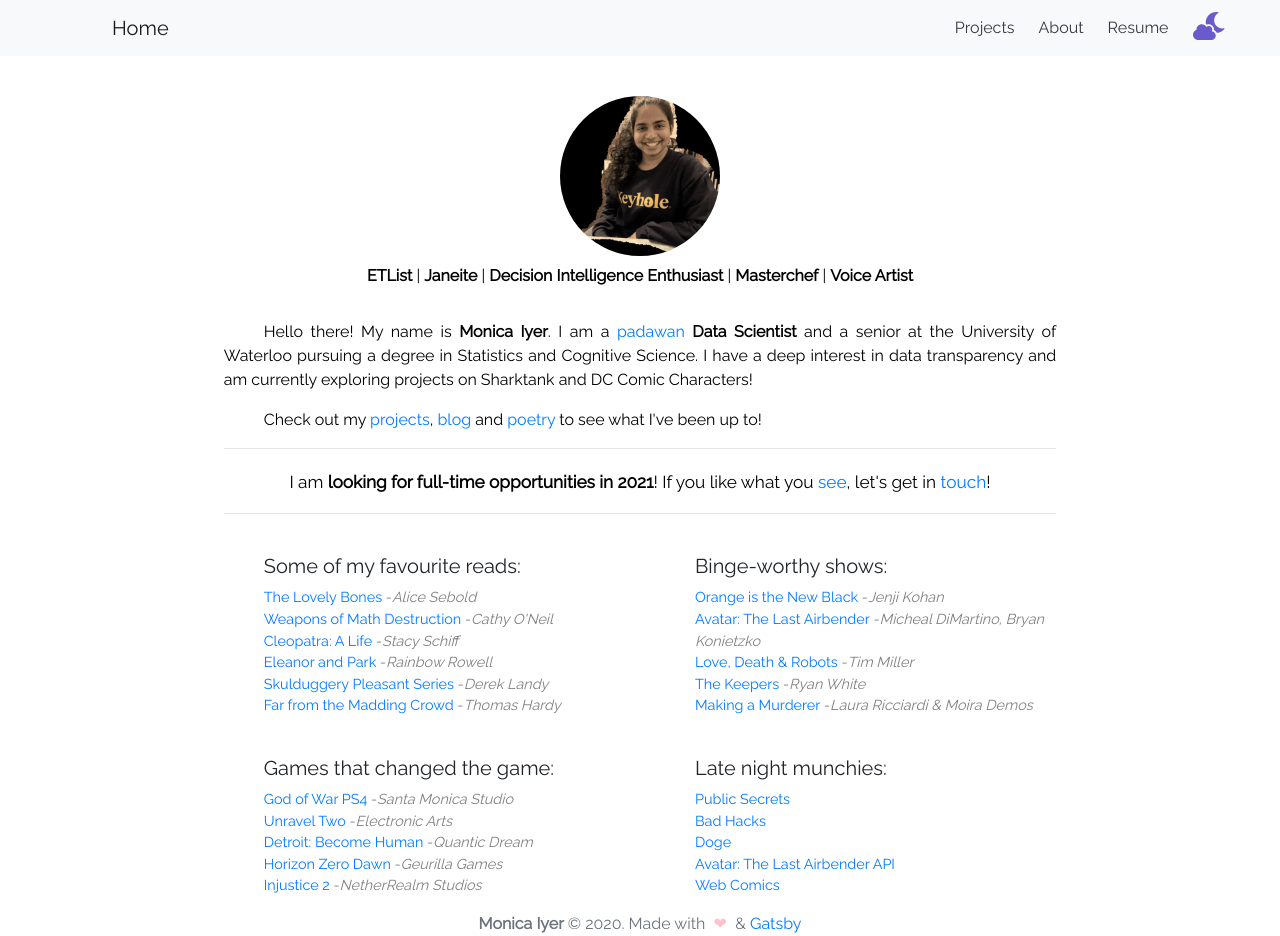
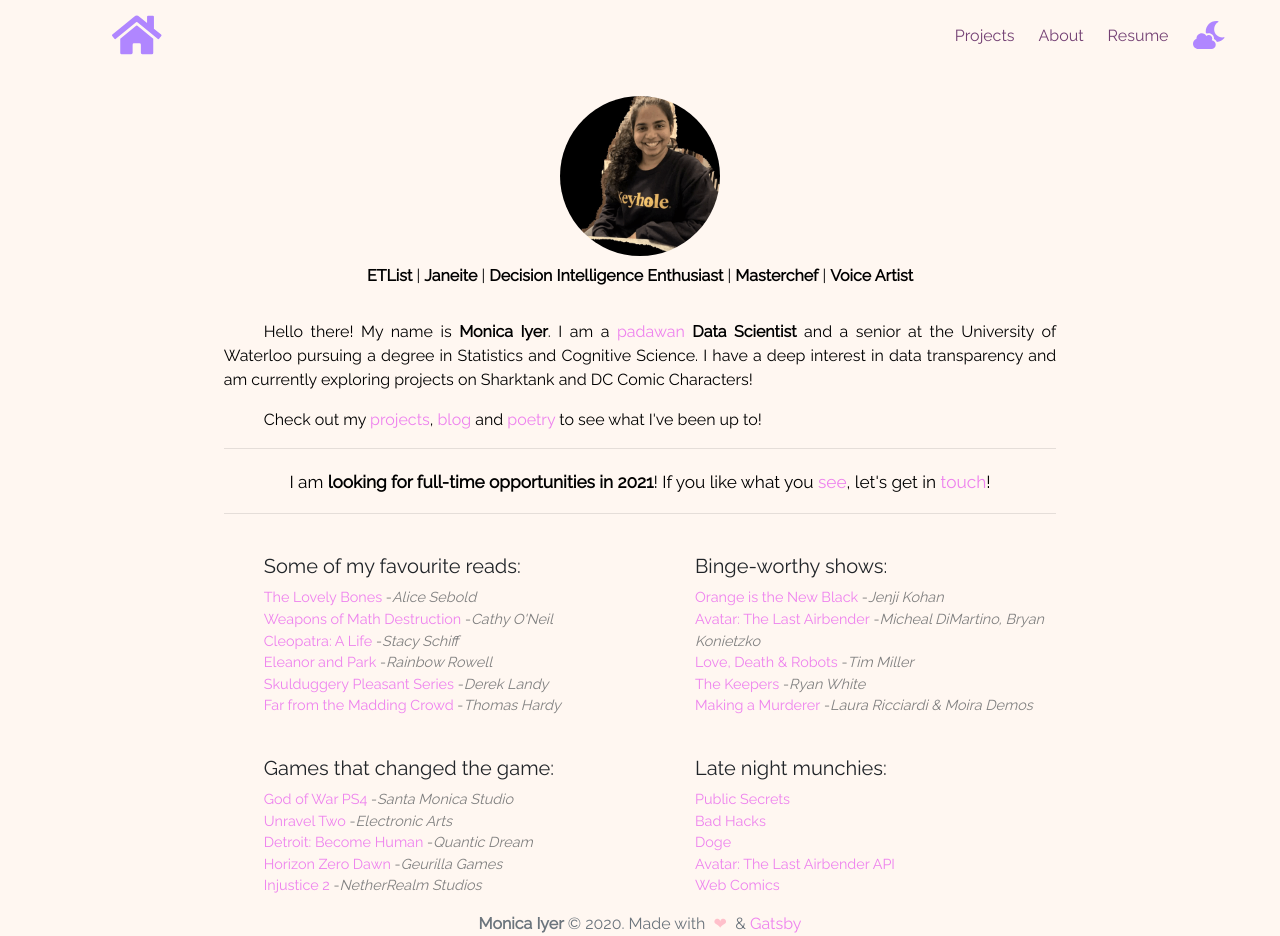
Before and after one commit to monicaiyer/monicaiyer.github.io, a Gatsby site: page /about in a window 1280 px wide. Built offline with nearby package versions, Linux system fonts and the light colour scheme; Gatsby itself is replaced by a stand-in of ours; no server answers.

Commit message:
theme and style changes

```diff
--- a/package.json
+++ b/package.json
@@ -1,7 +1,7 @@
 {
-  "name": "john-doe-starter-site",
+  "name": "monica-iyer-personal-site",
   "private": true,
-  "description": "A personal site built on the bare-bones starter for Gatsby",
+  "description": "Monica Iyer's Personal Website",
   "version": "0.1.0",
   "license": "MIT",
   "scripts": {
--- a/src/components/Navbar.js
+++ b/src/components/Navbar.js
@@ -1,6 +1,6 @@
 import React, { useContext } from "react"
 import ThemeContext from "../utils/theme"
-import { Navbar, Nav, Form } from "react-bootstrap"
+import { Navbar, Nav } from "react-bootstrap"
 import { Link } from "gatsby"
 import "./Fontawesome.js"
 import { FontAwesomeIcon } from "@fortawesome/react-fontawesome"
@@ -10,7 +10,7 @@ export default () => {
   return (
     <Navbar variant={toString()} fixed="top" collapseOnSelect expand="md">
       <Navbar.Brand className="pl-5 ml-5" as={Link} to="/">
-        Home
+        <FontAwesomeIcon icon={["fa", "home"]} className="brand-icon" />
       </Navbar.Brand>
       <Navbar.Toggle aria-controls="responsive-navbar-nav" />
       <Navbar.Collapse
@@ -21,9 +21,6 @@ export default () => {
           <Nav.Link className="ml-2" as={Link} to="/projects" title="Projects">
             Projects
           </Nav.Link>
-          {/* <Nav.Link className="ml-2" as={Link} to="/blog" title="Blog">
-             Experiences
-          </Nav.Link>*/}
           <Nav.Link className="ml-2" as={Link} to="/about" title="About">
             About
           </Nav.Link>
--- a/src/pages/about.js
+++ b/src/pages/about.js
@@ -1,5 +1,5 @@
 import React, { useContext } from "react"
-import { PageLayout, PageTitle } from "../components"
+import { PageLayout } from "../components"
 import { Container, Image } from "react-bootstrap"
 import { Link, graphql } from "gatsby"
 import { ThemeContext, SEO } from "../utils"
@@ -10,10 +10,13 @@ export default ({ data }) => {
       <a rel="noopener noreferrer" href={link}>
         {title}
       </a>
-      {author && <>&nbsp;-<i>{author}</i></>}
+      {author && (
+        <>
+          &nbsp;-<i>{author}</i>
+        </>
+      )}
     </li>
   )
-
 
   const {
     author,
@@ -62,12 +65,23 @@ export default ({ data }) => {
               padawan
             </a>
             &nbsp;
-            <b>{occupation}</b> and a senior at the University of Waterloo pursuing a degree in Statistics and Cognitive Science. I have a
-            deep interest in data transparency and am currently exploring projects on Sharktank and DC Comic Characters!
+            <b>{occupation}</b> and a senior at the University of Waterloo
+            pursuing a degree in Statistics and Cognitive Science. I have a deep
+            interest in data transparency and am currently exploring projects on
+            Sharktank and DC Comic Characters!
           </p>
 
           <p className="i-5">
-            Check out my <Link to="/projects">projects</Link>, <Link to="/blog">blog </Link>and <a href="https://monicaiyer.tumblr.com" target="_blank">poetry</a> to see what I've been up to!
+            Check out my <Link to="/projects">projects</Link>,{" "}
+            <Link to="/blog">blog </Link>and{" "}
+            <a
+              href="https://monicaiyer.tumblr.com"
+              target="_blank"
+              rel="noopener noreferrer"
+            >
+              poetry
+            </a>{" "}
+            to see what I've been up to!
           </p>
         </article>
         <article className="w-75 m-auto">
@@ -76,8 +90,8 @@ export default ({ data }) => {
               <hr />
               <p className="unemployed">
                 <small>
-                  I am <b>looking for full-time opportunities in 2021</b>! If you
-                  like what you <Link to="/resume">see</Link>, let's get
+                  I am <b>looking for full-time opportunities in 2021</b>! If
+                  you like what you <Link to="/resume">see</Link>, let's get
                   in&nbsp;
                   <a
                     href="mailto:monicaiyer@gmail.com"
@@ -94,7 +108,6 @@ export default ({ data }) => {
           <hr />
 
           <div className="text-left row">
-
             <div className="col-6">
               <h5 className="p-0 pl-3 ml-4 watch-list-title pt-4">
                 Some of my favourite reads:
@@ -120,7 +133,6 @@ export default ({ data }) => {
               <ul className="watch-list">{findLinks}</ul>
             </div>
           </div>
-
         </article>
       </Container>
     </PageLayout>
--- a/src/styles/_themes.scss
+++ b/src/styles/_themes.scss
@@ -7,18 +7,20 @@
 
 $themes: (
   light: (
-    backgroundColor: white,
-    footerBackground: white,
-    navBackground: $gray-100,
+    brandIcon: slateblue,
+    backgroundColor: rgb(255, 247, 241),
+    footerBackground: rgb(255, 247, 241),
+    navBackground: rgb(255, 247, 241),
     secondary: $gray-900,
     textColor: $black,
-    firstName: orange,
+    firstName: slateblue,
     lastName: $black,
-    linkHover: $gray-800,
+    linkText: violet,
+    linkHover: rgb(116, 65, 116),
     themeColor: $dark-blue,
     heartColor: pink,
     titleColor: $dark-blue,
-    hrefColor: $dark-blue,
+    hrefColor: black,
     github: $black,
     linkedin: $linkedin-blue,
     ka: $baby-blue,
@@ -29,16 +31,18 @@ $themes: (
     cardBackground: $white,
   ),
   dark: (
-    backgroundColor: #222,
-    footerBackground: #222,
+    brandIcon: violet,
+    backgroundColor: rgb(42, 30, 43),
+    footerBackground: rgb(42, 30, 43),
     secondary: $gray-100,
-    navBackground: $dark-gray,
-    linkHover: $gray-200,
+    navBackground: rgb(42, 30, 43),
+    linkText: pink,
+    linkHover: rgb(166, 124, 131),
     textColor: $gray-300,
     firstName: $gray-100,
-    lastName: $empire-red,
+    lastName: pink,
     titleColor: $white,
-    hrefColor: $faded-red,
+    hrefColor: pink,
     themeColor: $dark-red,
     heartColor: red,
     github: $empire-red,
@@ -79,6 +83,22 @@ $themes: (
 }
 
 /** CUSTOM THEMING BEGIN */
+
+a {
+  @include themify($themes) {
+    color: themed("linkText");
+    &:hover {
+      color: themed("linkHover");
+    }
+  }
+}
+
+.brand-icon {
+  font-size: 2.75rem;
+  @include themify($themes) {
+    color: themed("brandIcon");
+  }
+}
 
 .first-name {
   @include themify($themes) {
@@ -156,6 +176,54 @@ $themes: (
   }
 }
 
+.github {
+  animation-delay: 0.2s;
+}
+
+.linkedin {
+  animation-delay: 0.4s;
+}
+
+.kaggle {
+  animation-delay: 0.6s;
+}
+
+.mail {
+  animation-delay: 0.8s;
+}
+
+.file {
+  animation-delay: 1s;
+}
+
+.icons,
+.brand-icon,
+.theme-toggle {
+  animation-name: rgblighting;
+  animation-duration: 3s;
+  animation-iteration-count: infinite;
+  animation-direction: alternate;
+  animation-timing-function: ease-in-out;
+}
+
+@keyframes rgblighting {
+  0% {
+    color: #fd8dff;
+  }
+  25% {
+    color: #be81ff;
+  }
+  50% {
+    color: #8196ff;
+  }
+  75% {
+    color: #a8ff79;
+  }
+  100% {
+    color: #ff6969;
+  }
+}
+
 .icons:hover {
   @include themify($themes) {
     background: themed("iconBackground");
--- a/src/styles/global.scss
+++ b/src/styles/global.scss
@@ -83,23 +83,6 @@ body {
   margin: 0.1rem;
   color: $gray-600;
 }
-
-.brand-icon {
-  font-size: 2.75rem;
-  color: $gray-700;
-  &:hover {
-    color: $faded-red;
-  }
-  &.empire {
-    border-radius: 50%;
-    color: $white;
-    background: $black;
-    &:hover {
-      color: $black;
-      background: $white;
-    }
-  }
-}
 /** Home Page Icon Styling END */
 
 .unemployed {
@@ -134,7 +117,7 @@ body {
     border: none;
   }
 }
-.theme-container{
+.theme-container {
   border: none;
   outline: none;
 }
```
Also changed, not shown: src/pages/index.js (+24 -29 lines), src/pages/resume.js (+12 -55 lines). Lines whose indentation alone changed are shown as unchanged.
